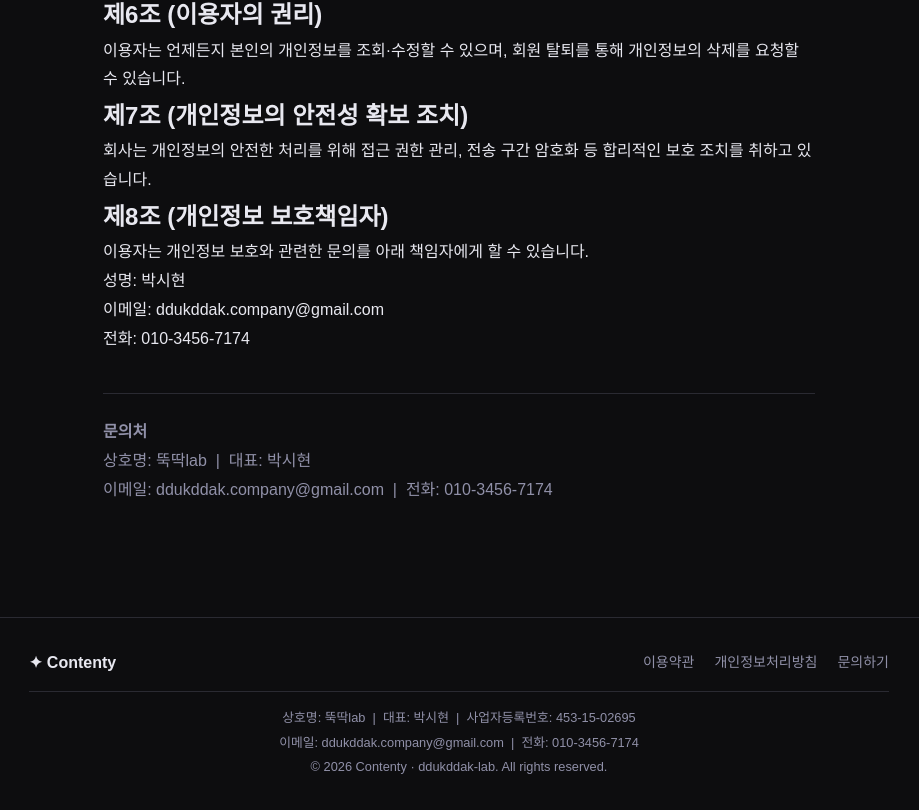
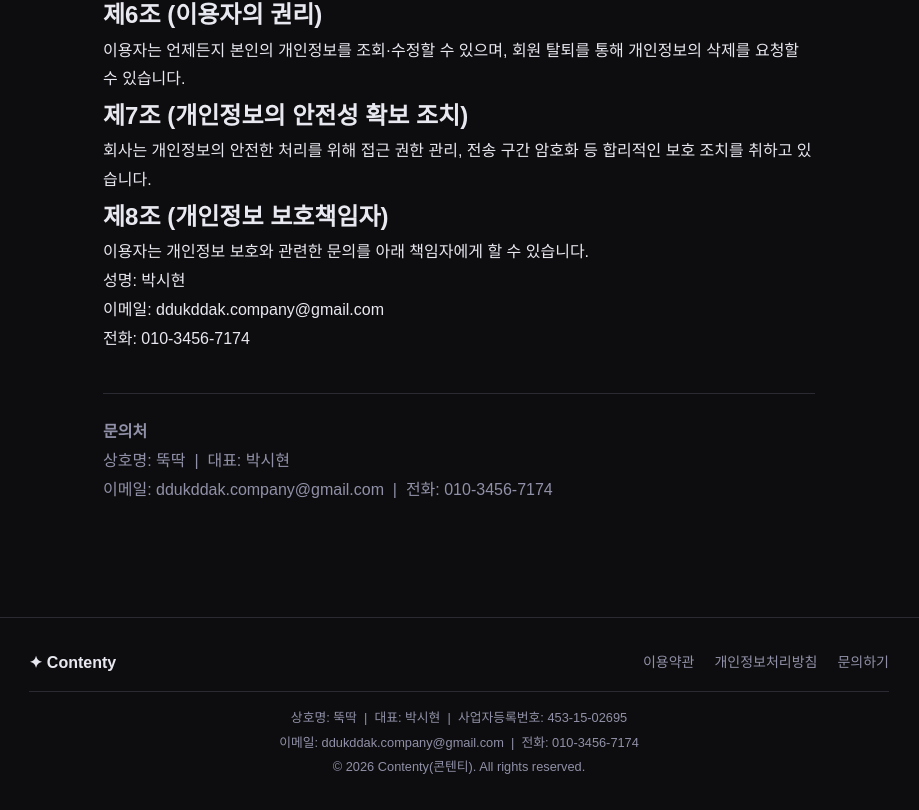
Before and after one commit to psh3456s2/contenty, a website: page public/pages/privacy.html in a window 1280 px wide. Shown: the part 1065-1875 px from the top of the page, without its empty margins (181-1100 px from the left). Drawn offline with nearby package versions, Linux system fonts and the light colour scheme.

Commit message:
Update company name from '뚝딱lab' to '뚝딱'

```diff
--- a/public/pages/privacy.html
+++ b/public/pages/privacy.html
@@ -20,7 +20,7 @@
       <h1>개인정보처리방침</h1>
       <p style="color:var(--text2)">최종 개정일: 2026년 6월 9일</p>
 
-      <p>뚝딱lab(이하 "회사")은 이용자의 개인정보를 중요시하며, 「개인정보 보호법」 등 관련 법령을 준수하고 있습니다. 본 방침은 회사가 제공하는 Contenty 서비스(이하 "서비스")에서 이용자의 개인정보가 어떻게 수집·이용·보호되는지를 안내합니다.</p>
+      <p>뚝딱(이하 "회사")은 이용자의 개인정보를 중요시하며, 「개인정보 보호법」 등 관련 법령을 준수하고 있습니다. 본 방침은 회사가 제공하는 Contenty 서비스(이하 "서비스")에서 이용자의 개인정보가 어떻게 수집·이용·보호되는지를 안내합니다.</p>
 
       <h2>제1조 (수집하는 개인정보 항목)</h2>
       <p>회사는 서비스 제공을 위해 다음의 개인정보를 수집합니다.<br>
@@ -64,7 +64,7 @@
 
       <div style="margin-top:2.5rem;padding-top:1.5rem;border-top:1px solid var(--border);color:var(--text2)">
         <p><strong>문의처</strong></p>
-        <p>상호명: 뚝딱lab &nbsp;|&nbsp; 대표: 박시현</p>
+        <p>상호명: 뚝딱 &nbsp;|&nbsp; 대표: 박시현</p>
         <p>이메일: ddukddak.company@gmail.com &nbsp;|&nbsp; 전화: 010-3456-7174</p>
       </div>
     </article>
@@ -81,9 +81,9 @@
         </div>
       </div>
       <div class="footer-bottom">
-        <p>상호명: 뚝딱lab &nbsp;|&nbsp; 대표: 박시현 &nbsp;|&nbsp; 사업자등록번호: 453-15-02695</p>
+        <p>상호명: 뚝딱 &nbsp;|&nbsp; 대표: 박시현 &nbsp;|&nbsp; 사업자등록번호: 453-15-02695</p>
         <p>이메일: ddukddak.company@gmail.com &nbsp;|&nbsp; 전화: 010-3456-7174</p>
-        <p>© 2026 Contenty · ddukddak-lab. All rights reserved.</p>
+        <p>© 2026 Contenty(콘텐티). All rights reserved.</p>
       </div>
     </div>
   </footer>
```
